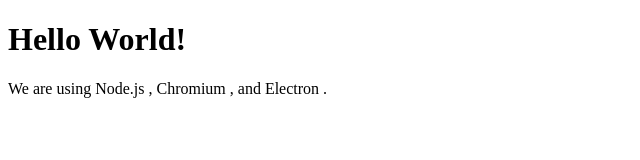
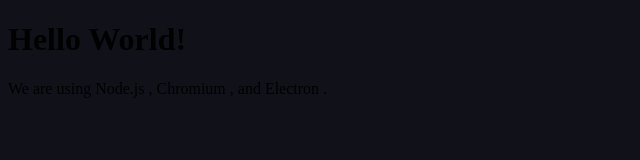
Before and after one commit to RubberDucky5/bman, an Electron app: page src/index.html in a window 1280 px wide. Shown: the whole page, without its empty margins (0-640 px from the left). Drawn offline with Linux system fonts and the light colour scheme.

```diff
--- a/src/index.html
+++ b/src/index.html
@@ -6,7 +6,7 @@
     <meta http-equiv="Content-Security-Policy" content="default-src 'self'; script-src 'self'">
     <title>Hello World!</title>
 </head>
-<body>
+<body bgcolor="#11111a">
     <h1>Hello World!</h1>
     We are using Node.js <span id="node-version"></span>,
     Chromium <span id="chrome-version"></span>,
```
